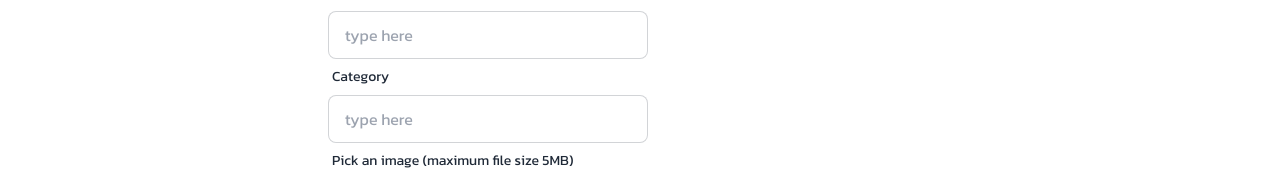
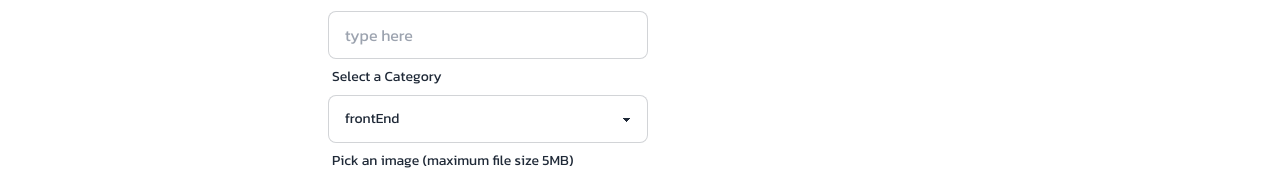
Before and after one commit to Rumon-Sarker/HIJIBIJI, a Next.js app: page /admin/postAboutUs in a window 1280 px wide. Shown: the part 1389-1566 px from the top of the page. Built offline with nearby package versions, Linux system fonts and the light colour scheme; no server answers.

Commit message:
about us section dynamic logic complete

```diff
--- a/src/app/admin/postAboutUs/Technology.jsx
+++ b/src/app/admin/postAboutUs/Technology.jsx
@@ -3,6 +3,7 @@
 import LoadingButton from "@/components/LoadingButton";
 import { createTechnology } from "@/controls/postImageAndVIdeo/createImageAndVideo";
 import { useRef } from "react";
+import toast, { Toaster } from "react-hot-toast";
 
 const Technology = () => {
   const formRef = useRef(null);
@@ -19,7 +20,8 @@ const Technology = () => {
 
   return (
     <div className="my-10 mx-10">
-        <h1 className="my-5 text-center text-3xl">Post Technology</h1>
+      <Toaster />
+      <h1 className="my-5 text-center text-3xl">Post Technology</h1>
       <form ref={formRef} action={handlePost}>
         <label className="form-control w-full max-w-xs">
           <div className="label">
@@ -35,15 +37,25 @@ const Technology = () => {
         </label>
         <label className="form-control w-full max-w-xs">
           <div className="label">
-            <span className="label-text">Category</span>
+            <span className="label-text">Select a Category</span>
           </div>
-          <input
+          <select
             required
+            id="category"
             name="category"
-            type="text"
-            placeholder="type here"
-            className="input input-bordered w-full max-w-xs"
-          />
+            className="select select-bordered"
+          >
+            <option disabled defaultChecked>
+              Pick one
+            </option>
+            <option>frontEnd</option>
+            <option>backend</option>
+            <option>uiUx</option>
+            <option>devOps</option>
+            <option>mobile</option>
+            <option>services</option>
+            <option>others</option>
+          </select>
         </label>
         <label className="form-control w-full max-w-xs">
           <div className="label">
--- a/src/components/AboutTabContent.jsx
+++ b/src/components/AboutTabContent.jsx
@@ -4,23 +4,20 @@ import React from "react";
 const AboutTabContent = ({ tabData }) => {
   return (
     <div>
-      {tabData?.map((data) => (
-        <div
-          key={data.id}
-          className="flex lg:flex-row lg:space-x-28 px-2 space-x-3 md:space-x-12 items-center"
-        >
-          <div className="flex flex-col space-y-5">
+      <div className="grid grid-cols-4 md:grid-cols-6 lg:grid-cols-8 gap-5">
+        {tabData?.map((data) => (
+          <div key={data.id} className="flex flex-col space-y-5 items-center">
             <Image
-              className="object-cover"
+              className="object-cover h-14 w-14"
               width={50}
               height={50}
               src={data.image}
               alt=""
             />
-            <h1>{}</h1>
+            <h1>{data.name}</h1>
           </div>
-        </div>
-      ))}
+        ))}
+      </div>
     </div>
   );
 };
```
